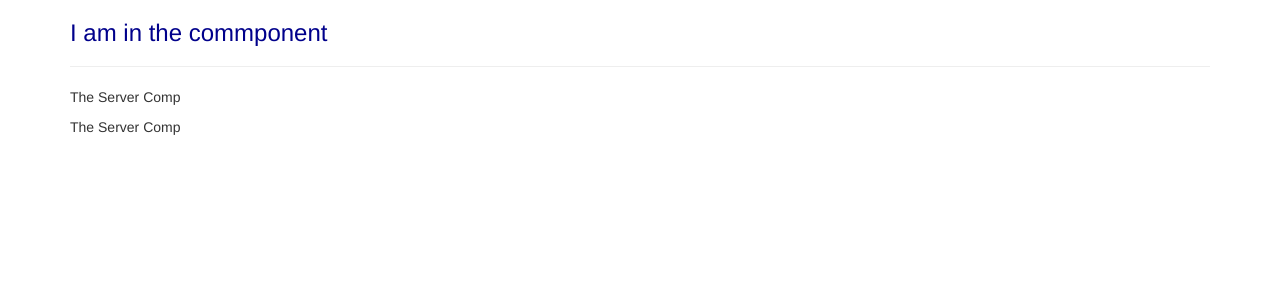
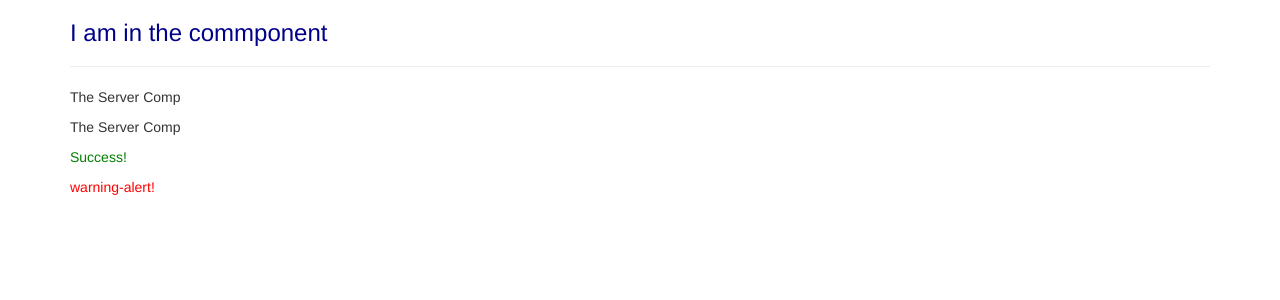
Before and after one commit to bjax13/Anular4Tutorial, an Angular app: page / in a window 1280 px wide. Shown: the top 300 px of the page. Built offline with nearby package versions, Linux system fonts and the light colour scheme.

Commit message:
lecture 21

```diff
--- a/src/app/app.component.html
+++ b/src/app/app.component.html
@@ -4,6 +4,8 @@
       <h3>I am in the commponent</h3>
       <hr>
       <app-servers></app-servers>
+      <success-alert></success-alert>
+      <app-warning-alert></app-warning-alert>
 
     </div>
   </div>
--- a/src/app/app.module.ts
+++ b/src/app/app.module.ts
@@ -6,12 +6,16 @@
 import { AppComponent } from './app.component';
 import { ServerComponent } from './server/server.component';
 import { ServersComponent } from './servers/servers.component';
+import { WarningAlertComponent } from './warning-alert/warning-alert.component';
+import { SuccessAlertComponent } from './success-alert/success-alert.component'
 
 @NgModule({
   declarations: [
     AppComponent,
     ServerComponent,
-    ServersComponent
+    ServersComponent,
+    WarningAlertComponent,
+    SuccessAlertComponent
   ],
   imports: [
     BrowserModule,
--- /dev/null
+++ b/src/app/success-alert/success-alert.component.css
@@ -0,0 +1,3 @@
+.success{
+  color: green;
+}
--- /dev/null
+++ b/src/app/success-alert/success-alert.component.html
@@ -0,0 +1,3 @@
+<p class="success">
+  Success!
+</p>
--- /dev/null
+++ b/src/app/warning-alert/warning-alert.component.css
@@ -0,0 +1,3 @@
+.warning{
+  color: red;
+}
--- /dev/null
+++ b/src/app/warning-alert/warning-alert.component.html
@@ -0,0 +1,3 @@
+<p class='warning'>
+  warning-alert!
+</p>
--- /dev/null
+++ b/src/app/warning-alert/warning-alert.component.ts
@@ -0,0 +1,15 @@
+import { Component, OnInit } from '@angular/core';
+
+@Component({
+  selector: 'app-warning-alert',
+  templateUrl: './warning-alert.component.html',
+  styleUrls: ['./warning-alert.component.css']
+})
+export class WarningAlertComponent implements OnInit {
+
+  constructor() { }
+
+  ngOnInit() {
+  }
+
+}
```
Also changed, not shown: src/app/success-alert/success-alert.component.ts (added, +10 -0 lines).
